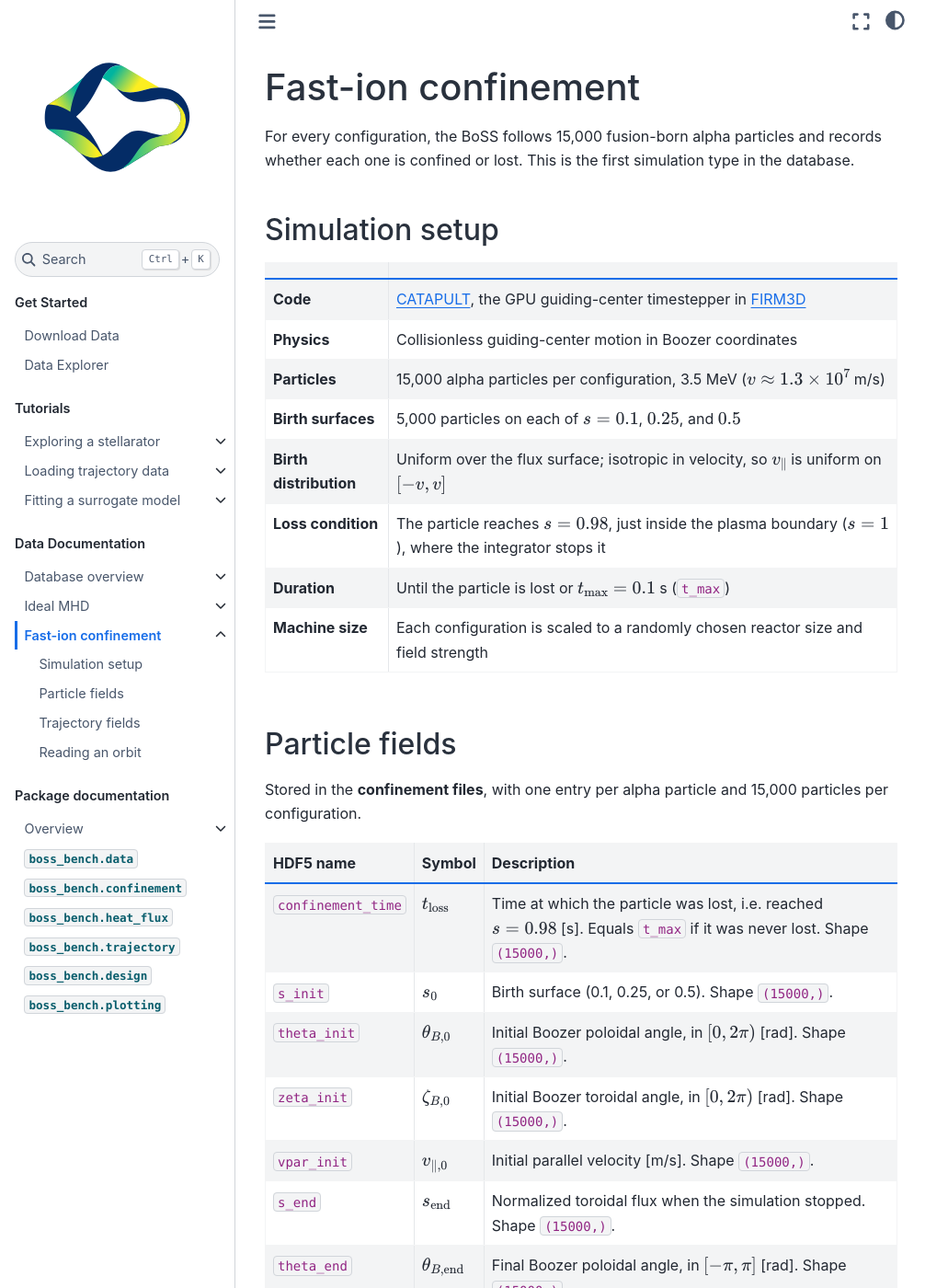
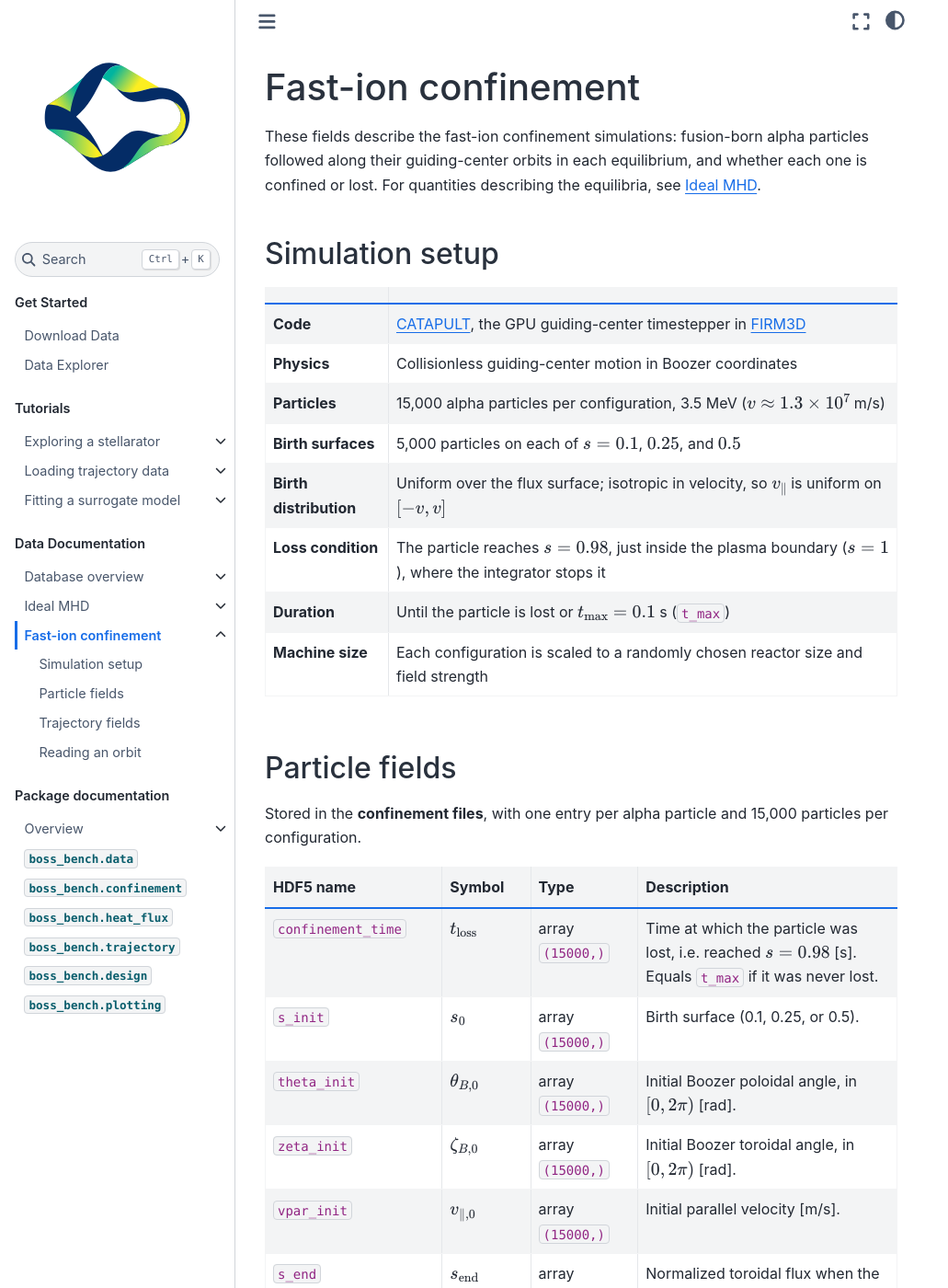
Before and after one commit to mishapadidar/boss_website, a Sphinx documentation site: the page built from docs/data/fast-ion.md, in a window 1280 px wide and 1400 px high. Shown: the whole window at 92% size, without its empty margins (0-1031 px from the left). Built offline with Sphinx 7.4.7 and the Sphinx Book theme 1.1.4, drawn with Linux system fonts in a browser that asks for light colours; some of the changed text lies outside the part shown.

Commit message:
Fast-ion page: intro like the Ideal MHD page, type column, all trajectory-file fields
Co-Authored-By: Claude Opus 5.5 (1M context) <noreply@anthropic.com>

````diff
--- a/docs/_static/custom.css
+++ b/docs/_static/custom.css
@@ -111,12 +111,17 @@ section#from-source > h3 {
 table.boss-fields {
   table-layout: fixed;
 }
-table.boss-fields th:nth-child(1) { width: 30%; }
-table.boss-fields th:nth-child(2) { width: 15%; }
-table.boss-fields th:nth-child(3) { width: 13%; }
-table.boss-fields th:nth-child(4) { width: 42%; }
+table.boss-fields th:nth-child(1) { width: 28%; }
+table.boss-fields th:nth-child(2) { width: 14%; }
+table.boss-fields th:nth-child(3) { width: 17%; }
+table.boss-fields th:nth-child(4) { width: 41%; }
 table.boss-fields code,
 table.boss-fields code span.pre {
   white-space: normal;
   overflow-wrap: anywhere;
 }
+/* shapes in the Type column break only at spaces */
+table.boss-fields td:nth-child(3) code,
+table.boss-fields td:nth-child(3) code span.pre {
+  overflow-wrap: normal;
+}
--- a/docs/data/fast-ion.md
+++ b/docs/data/fast-ion.md
@@ -1,8 +1,9 @@
 # Fast-ion confinement
 
-For every configuration, the BoSS follows 15,000 fusion-born alpha particles
-and records whether each one is confined or lost. This is the first
-simulation type in the database.
+These fields describe the fast-ion confinement simulations: fusion-born alpha
+particles followed along their guiding-center orbits in each equilibrium, and
+whether each one is confined or lost. For quantities describing the equilibria,
+see [Ideal MHD](ideal-mhd.md).
 
 ## Simulation setup
 
@@ -22,19 +23,24 @@ simulation type in the database.
 Stored in the **confinement files**, with one entry per alpha particle
 and 15,000 particles per configuration.
 
-| HDF5 name | Symbol | Description |
-| --- | --- | --- |
-| `confinement_time` | $t_\text{loss}$ | Time at which the particle was lost, i.e. reached $s = 0.98$ [s]. Equals `t_max` if it was never lost. Shape `(15000,)`. |
-| `s_init` | $s_0$ | Birth surface (0.1, 0.25, or 0.5). Shape `(15000,)`. |
-| `theta_init` | $\theta_{B,0}$ | Initial Boozer poloidal angle, in $[0, 2\pi)$ [rad]. Shape `(15000,)`. |
-| `zeta_init` | $\zeta_{B,0}$ | Initial Boozer toroidal angle, in $[0, 2\pi)$ [rad]. Shape `(15000,)`. |
-| `vpar_init` | $v_{\parallel,0}$ | Initial parallel velocity [m/s]. Shape `(15000,)`. |
-| `s_end` | $s_\text{end}$ | Normalized toroidal flux when the simulation stopped. Shape `(15000,)`. |
-| `theta_end` | $\theta_{B,\text{end}}$ | Final Boozer poloidal angle, in $[-\pi, \pi]$ [rad]. Shape `(15000,)`. |
-| `zeta_end` | $\zeta_{B,\text{end}}$ | Final Boozer toroidal angle, in $[-\pi, \pi)$ [rad]. Shape `(15000,)`. |
-| `vpar_end` | $v_{\parallel,\text{end}}$ | Final parallel velocity [m/s]. Shape `(15000,)`. |
-| `t_max` | $t_\text{max}$ | Maximum simulation time [s]. |
-| `tol` | – | Relative and absolute tolerance of the adaptive integrator. |
+```{table}
+:class: boss-fields
+:width: 100%
+
+| HDF5 name | Symbol | Type | Description |
+| --- | --- | --- | --- |
+| `confinement_time` | $t_\text{loss}$ | array `(15000,)` | Time at which the particle was lost, i.e. reached $s = 0.98$ [s]. Equals `t_max` if it was never lost. |
+| `s_init` | $s_0$ | array `(15000,)` | Birth surface (0.1, 0.25, or 0.5). |
+| `theta_init` | $\theta_{B,0}$ | array `(15000,)` | Initial Boozer poloidal angle, in $[0, 2\pi)$ [rad]. |
+| `zeta_init` | $\zeta_{B,0}$ | array `(15000,)` | Initial Boozer toroidal angle, in $[0, 2\pi)$ [rad]. |
+| `vpar_init` | $v_{\parallel,0}$ | array `(15000,)` | Initial parallel velocity [m/s]. |
+| `s_end` | $s_\text{end}$ | array `(15000,)` | Normalized toroidal flux when the simulation stopped. |
+| `theta_end` | $\theta_{B,\text{end}}$ | array `(15000,)` | Final Boozer poloidal angle, in $[-\pi, \pi]$ [rad]. |
+| `zeta_end` | $\zeta_{B,\text{end}}$ | array `(15000,)` | Final Boozer toroidal angle, in $[-\pi, \pi)$ [rad]. |
+| `vpar_end` | $v_{\parallel,\text{end}}$ | array `(15000,)` | Final parallel velocity [m/s]. |
+| `t_max` | $t_\text{max}$ | float | Maximum simulation time, 0.1 s [s]. |
+| `tol` | – | float | Relative and absolute tolerance of the adaptive integrator. |
+```
 
 
 A particle is lost if `confinement_time < t_max - 1e-14`. Loss quantities are
@@ -48,15 +54,26 @@ on the plasma boundary.
 
 ## Trajectory fields
 
-Stored in the **trajectory files**, which hold up to 40 configurations each, with 6,000 orbits per
-configuration. The orbits are stored stacked in one array, and offsets mark
-where each orbit starts.
+Stored in the **trajectory files**, which hold up to 40 configurations each,
+with 6,000 orbits per configuration. The orbits have different lengths, so they
+are stored in a compressed sparse row (CSR) format: stacked in one array, with
+offsets marking where each orbit starts. Unlike the other fields, `traj_data`,
+`traj_offsets` and `config_offsets` run over the whole file rather than one
+configuration.
 
-| HDF5 name | Symbol | Description |
-| --- | --- | --- |
-| `traj_data` | $(t, s, \theta_B, \zeta_B, v_\parallel)$ | All orbit samples in the file, one row per sample. Shape `(n_samples, 5)`. Columns: time [s], normalized flux, Boozer poloidal angle [rad], Boozer toroidal angle [rad], parallel velocity [m/s]. |
-| `traj_offsets` | – | Orbit `k` is `traj_data[traj_offsets[k]:traj_offsets[k+1]]`. Shape `(n_orbits + 1,)`, over the whole file. |
-| `config_offsets` | – | The orbits of configuration `i` are `config_offsets[i]` to `config_offsets[i+1] - 1`. Shape `(41,)`, over the whole file. |
+```{table}
+:class: boss-fields
+:width: 100%
+
+| HDF5 name | Symbol | Type | Description |
+| --- | --- | --- | --- |
+| `traj_data` | – | array `(n_samples, 5)` | All orbit samples in the file, one row per sample. Columns $(t, s, \theta_B, \zeta_B, v_\parallel)$: time [s], normalized toroidal flux, Boozer poloidal and toroidal angles in $[-\pi, \pi)$ [rad], parallel velocity [m/s]. |
+| `traj_offsets` | – | array `(n_orbits + 1,)` | Orbit `k` is `traj_data[traj_offsets[k]:traj_offsets[k+1]]`. |
+| `config_offsets` | – | array `(n_configs + 1,)` | The orbits of configuration `i` are `config_offsets[i]` to `config_offsets[i+1] - 1`. |
+| `dt_save` | $\Delta t$ | float | Time between samples, 1 µs [s]. |
+| `t_max` | $t_\text{max}$ | float | Maximum simulation time, 1 ms [s]. |
+| `tol` | – | float | Relative and absolute tolerance of the adaptive integrator. |
+```
 
 
 ## Reading an orbit
````
Also changed, not shown: docs/tutorials/loading-trajectories.md (+1 -1 lines).
